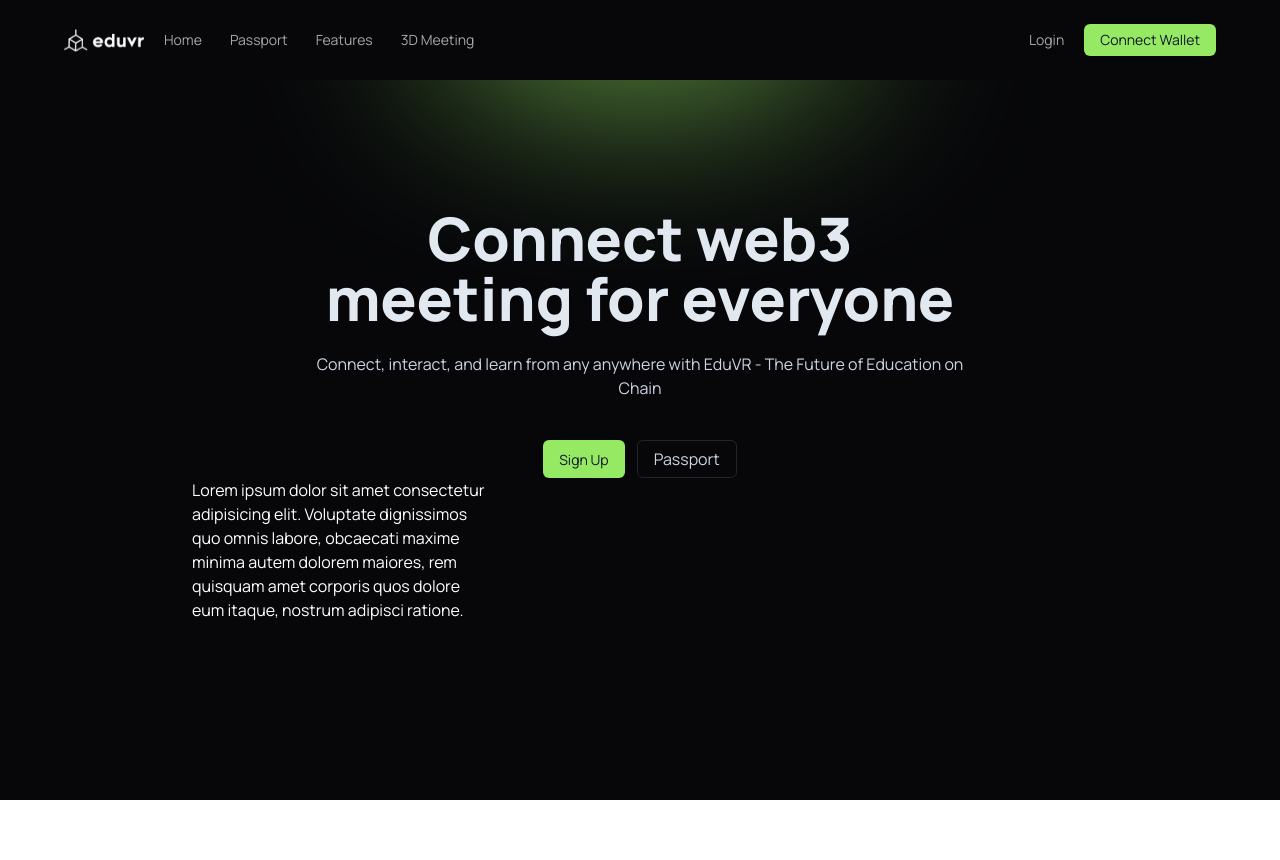
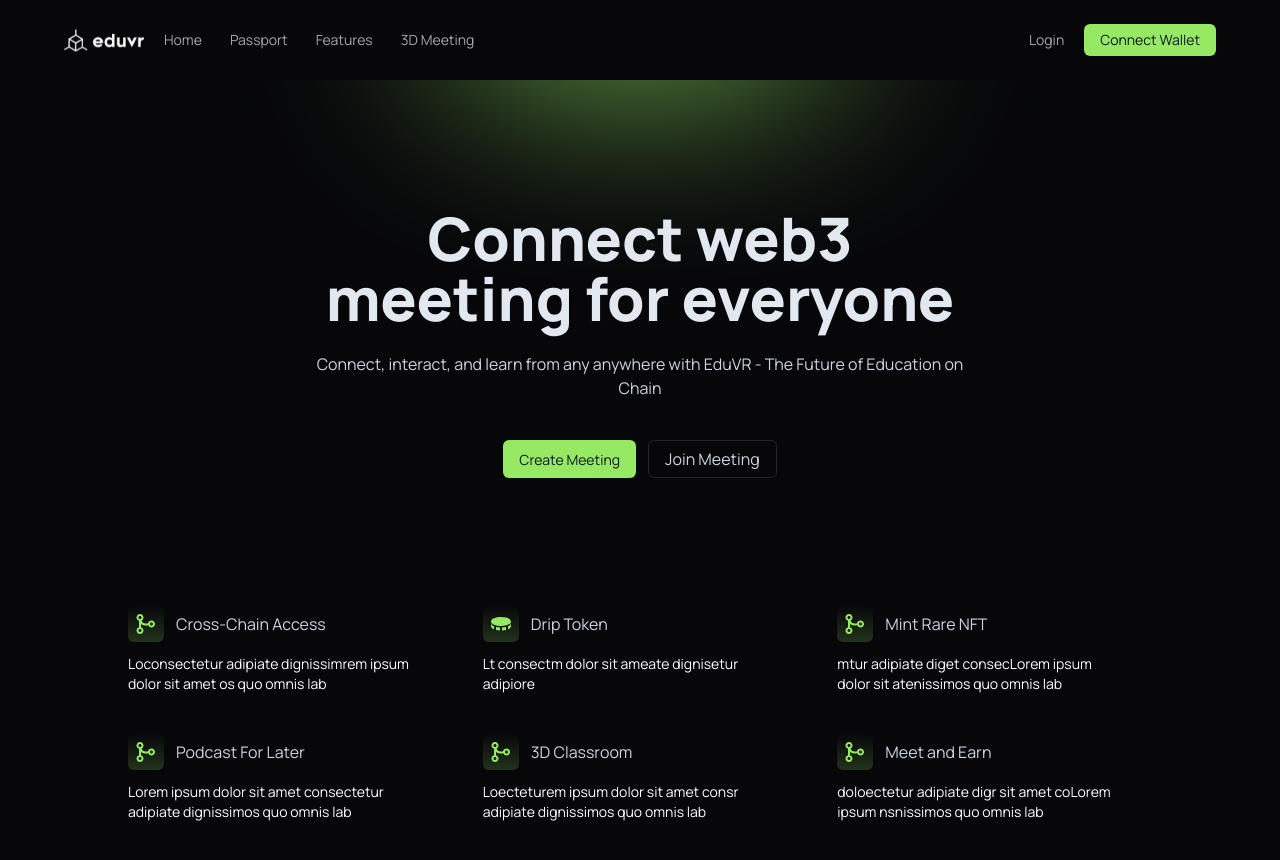
Before and after one commit to PodyNetwork/frontend, a Next.js app: page / in a window 1280 px wide. Shown: the top 860 px of the page. Before the commit the page ends 800 px from the top, so only its background shows below. Built offline with nearby package versions, Linux system fonts and the light colour scheme.

Commit message:
🐛 impove header section

```diff
--- /dev/null
+++ b/src/components/homepage/data/herocard.json
@@ -0,0 +1,32 @@
+[
+    {
+        "svg": "M2.5 18.5C2.5 20.43 4.07 22 6 22s3.5-1.57 3.5-3.5c0-1.58-1.06-2.903-2.5-3.337v-3.488c.244.273.509.527.813.744 1.18.844 2.617 1.098 3.918 1.098.966 0 1.853-.14 2.506-.281a3.5 3.5 0 003.264 2.265c1.93 0 3.5-1.57 3.5-3.5s-1.57-3.5-3.5-3.5a3.5 3.5 0 00-3.404 2.718c-1.297.321-3.664.616-5.119-.426-.666-.477-1.09-1.239-1.306-2.236C8.755 7.96 9.5 6.821 9.5 5.5 9.5 3.57 7.93 2 6 2S2.5 3.57 2.5 5.5c0 1.58 1.06 2.903 2.5 3.337v6.326c-1.44.434-2.5 1.757-2.5 3.337zm15-8c.827 0 1.5.673 1.5 1.5s-.673 1.5-1.5 1.5S16 12.827 16 12s.673-1.5 1.5-1.5zm-10 8c0 .827-.673 1.5-1.5 1.5s-1.5-.673-1.5-1.5S5.173 17 6 17s1.5.673 1.5 1.5zm-3-13C4.5 4.673 5.173 4 6 4s1.5.673 1.5 1.5S6.827 7 6 7s-1.5-.673-1.5-1.5z",
+        "title": "Cross-Chain Access",
+        "desc": "Loconsectetur adipiate dignissimrem ipsum dolor sit amet os quo omnis lab"
+    },
+    {
+        "svg": "M12 5C7.031 5 2 6.546 2 9.5S7.031 14 12 14c4.97 0 10-1.546 10-4.5S16.97 5 12 5zm-5 9.938v3c1.237.299 2.605.482 4 .541v-3a21.166 21.166 0 01-4-.541zm6 .54v3a20.994 20.994 0 004-.541v-3a20.994 20.994 0 01-4 .541zm6-1.181v3c1.801-.755 3-1.857 3-3.297v-3c0 1.44-1.199 2.542-3 3.297zm-14 3v-3C3.2 13.542 2 12.439 2 11v3c0 1.439 1.2 2.542 3 3.297z",
+        "title": "Drip Token",
+        "desc": "Lt consectm dolor sit ameate dignisetur adipiore"
+    },
+    {
+        "svg": "M2.5 18.5C2.5 20.43 4.07 22 6 22s3.5-1.57 3.5-3.5c0-1.58-1.06-2.903-2.5-3.337v-3.488c.244.273.509.527.813.744 1.18.844 2.617 1.098 3.918 1.098.966 0 1.853-.14 2.506-.281a3.5 3.5 0 003.264 2.265c1.93 0 3.5-1.57 3.5-3.5s-1.57-3.5-3.5-3.5a3.5 3.5 0 00-3.404 2.718c-1.297.321-3.664.616-5.119-.426-.666-.477-1.09-1.239-1.306-2.236C8.755 7.96 9.5 6.821 9.5 5.5 9.5 3.57 7.93 2 6 2S2.5 3.57 2.5 5.5c0 1.58 1.06 2.903 2.5 3.337v6.326c-1.44.434-2.5 1.757-2.5 3.337zm15-8c.827 0 1.5.673 1.5 1.5s-.673 1.5-1.5 1.5S16 12.827 16 12s.673-1.5 1.5-1.5zm-10 8c0 .827-.673 1.5-1.5 1.5s-1.5-.673-1.5-1.5S5.173 17 6 17s1.5.673 1.5 1.5zm-3-13C4.5 4.673 5.173 4 6 4s1.5.673 1.5 1.5S6.827 7 6 7s-1.5-.673-1.5-1.5z",
+        "title": "Mint Rare NFT",
+        "desc": "mtur adipiate diget consecLorem ipsum dolor sit atenissimos quo omnis lab"
+    },
+    {
+        "svg": "M2.5 18.5C2.5 20.43 4.07 22 6 22s3.5-1.57 3.5-3.5c0-1.58-1.06-2.903-2.5-3.337v-3.488c.244.273.509.527.813.744 1.18.844 2.617 1.098 3.918 1.098.966 0 1.853-.14 2.506-.281a3.5 3.5 0 003.264 2.265c1.93 0 3.5-1.57 3.5-3.5s-1.57-3.5-3.5-3.5a3.5 3.5 0 00-3.404 2.718c-1.297.321-3.664.616-5.119-.426-.666-.477-1.09-1.239-1.306-2.236C8.755 7.96 9.5 6.821 9.5 5.5 9.5 3.57 7.93 2 6 2S2.5 3.57 2.5 5.5c0 1.58 1.06 2.903 2.5 3.337v6.326c-1.44.434-2.5 1.757-2.5 3.337zm15-8c.827 0 1.5.673 1.5 1.5s-.673 1.5-1.5 1.5S16 12.827 16 12s.673-1.5 1.5-1.5zm-10 8c0 .827-.673 1.5-1.5 1.5s-1.5-.673-1.5-1.5S5.173 17 6 17s1.5.673 1.5 1.5zm-3-13C4.5 4.673 5.173 4 6 4s1.5.673 1.5 1.5S6.827 7 6 7s-1.5-.673-1.5-1.5z",
+        "title": "Podcast For Later",
+        "desc": "Lorem ipsum dolor sit amet consectetur adipiate dignissimos quo omnis lab"
+    },
+    {
+        "svg": "M2.5 18.5C2.5 20.43 4.07 22 6 22s3.5-1.57 3.5-3.5c0-1.58-1.06-2.903-2.5-3.337v-3.488c.244.273.509.527.813.744 1.18.844 2.617 1.098 3.918 1.098.966 0 1.853-.14 2.506-.281a3.5 3.5 0 003.264 2.265c1.93 0 3.5-1.57 3.5-3.5s-1.57-3.5-3.5-3.5a3.5 3.5 0 00-3.404 2.718c-1.297.321-3.664.616-5.119-.426-.666-.477-1.09-1.239-1.306-2.236C8.755 7.96 9.5 6.821 9.5 5.5 9.5 3.57 7.93 2 6 2S2.5 3.57 2.5 5.5c0 1.58 1.06 2.903 2.5 3.337v6.326c-1.44.434-2.5 1.757-2.5 3.337zm15-8c.827 0 1.5.673 1.5 1.5s-.673 1.5-1.5 1.5S16 12.827 16 12s.673-1.5 1.5-1.5zm-10 8c0 .827-.673 1.5-1.5 1.5s-1.5-.673-1.5-1.5S5.173 17 6 17s1.5.673 1.5 1.5zm-3-13C4.5 4.673 5.173 4 6 4s1.5.673 1.5 1.5S6.827 7 6 7s-1.5-.673-1.5-1.5z",
+        "title": "3D Classroom",
+        "desc": "Loecteturem ipsum dolor sit amet consr adipiate dignissimos quo omnis lab"
+    },
+    {
+        "svg": "M2.5 18.5C2.5 20.43 4.07 22 6 22s3.5-1.57 3.5-3.5c0-1.58-1.06-2.903-2.5-3.337v-3.488c.244.273.509.527.813.744 1.18.844 2.617 1.098 3.918 1.098.966 0 1.853-.14 2.506-.281a3.5 3.5 0 003.264 2.265c1.93 0 3.5-1.57 3.5-3.5s-1.57-3.5-3.5-3.5a3.5 3.5 0 00-3.404 2.718c-1.297.321-3.664.616-5.119-.426-.666-.477-1.09-1.239-1.306-2.236C8.755 7.96 9.5 6.821 9.5 5.5 9.5 3.57 7.93 2 6 2S2.5 3.57 2.5 5.5c0 1.58 1.06 2.903 2.5 3.337v6.326c-1.44.434-2.5 1.757-2.5 3.337zm15-8c.827 0 1.5.673 1.5 1.5s-.673 1.5-1.5 1.5S16 12.827 16 12s.673-1.5 1.5-1.5zm-10 8c0 .827-.673 1.5-1.5 1.5s-1.5-.673-1.5-1.5S5.173 17 6 17s1.5.673 1.5 1.5zm-3-13C4.5 4.673 5.173 4 6 4s1.5.673 1.5 1.5S6.827 7 6 7s-1.5-.673-1.5-1.5z",
+        "title": "Meet and Earn",
+        "desc": "doloectetur adipiate digr sit amet coLorem ipsum nsnissimos quo omnis lab"
+    }
+]
--- a/src/components/homepage/hero.tsx
+++ b/src/components/homepage/hero.tsx
@@ -3,21 +3,40 @@
 import Paragraph from '../global/paragraph'
 import Button from '../global/button'
 import ButtonBorder from '../global/buttonborder'
+import herocard from '../homepage/data/herocard.json'
 
 const Hero = () => {
   return (
     <div className='relative w-full px-16'>
-        <div className='max-w-4xl mx-auto _hero_wrapper flex flex-col'>
+        <div className='max-w-5xl mx-auto _hero_wrapper flex flex-col'>
             <div className='max-w-2xl mx-auto flex flex-col gap-y-6'>
                 <Heading1 className="text-center font-extrabold">Connect web3 <br /> meeting for everyone</Heading1>
                 <Paragraph className="text-center">Connect, interact, and learn from any anywhere with EduVR - The Future of Education on Chain</Paragraph>
                 <div className='flex flex-row justify-center gap-3 mt-4'>
-                    <Button><span className='text-sm'>Sign Up</span></Button>
-                    <ButtonBorder>Passport</ButtonBorder>
+                    <Button><span className='text-sm'>Create Meeting</span></Button>
+                    <ButtonBorder>Join Meeting</ButtonBorder>
                 </div>
             </div>
-            <div className='text-white grid grid-cols-3'>
-                Lorem ipsum dolor sit amet consectetur adipisicing elit. Voluptate dignissimos quo omnis labore, obcaecati maxime minima autem dolorem maiores, rem quisquam amet corporis quos dolore eum itaque, nostrum adipisci ratione.
+            <div className='text-white grid grid-cols-3 gap-x-10 gap-y-10 flex-1 justify-between py-32'>
+                {herocard.map((data, index) => (
+                    <div className='w-11/12' key={index}>
+                        <div className='flex flex-row gap-x-3 items-center'>
+                            <div className='w-9 h-9 rounded-md _grad_bg text-pody-primary flex items-center justify-center'>
+                                <svg
+                                    xmlns="http://www.w3.org/2000/svg"
+                                    className='w-6 h-6'
+                                    viewBox="0 0 24 24"
+                                    style={{ msFilter: "" }}
+                                    fill="currentColor"
+                                    >
+                                    <path d={data.svg}></path>
+                                </svg>
+                            </div>
+                            <Paragraph>{data.title}</Paragraph>
+                        </div>
+                        <p className='text-sm mt-3'>{data.desc}</p>
+                    </div>
+                ))}
             </div>
         </div>
     </div>
--- a/src/styles/globals.css
+++ b/src/styles/globals.css
@@ -27,3 +27,6 @@
 ._hero_wrapper{
     margin-top: 8rem;
 }
+._grad_bg {
+    background: linear-gradient(0deg, #97ea6331 0.00%, #07070ac2 100.00%);
+}
```
